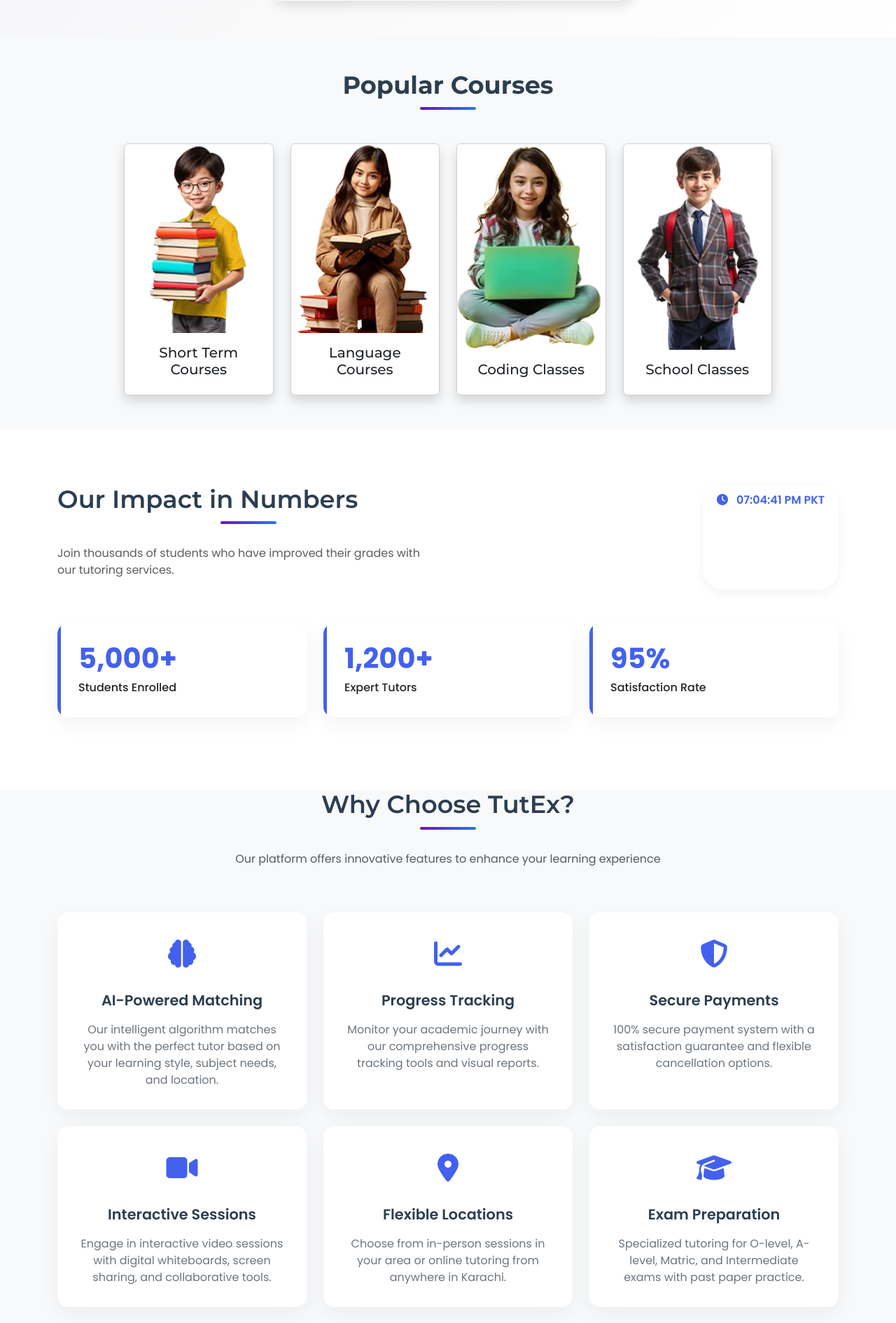
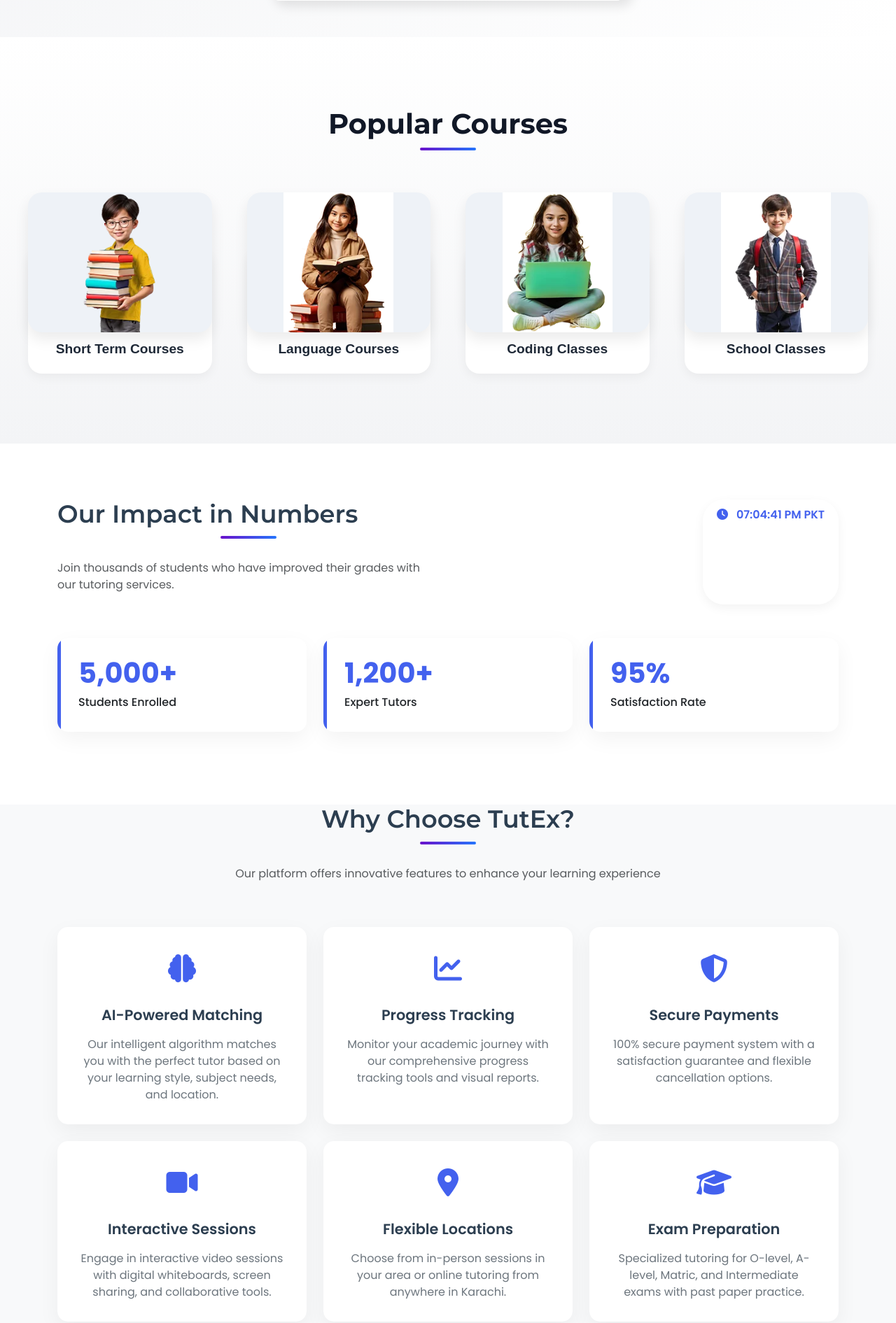
Before and after one commit to abdulrehmangulfaraz/TutEx, a Python web app: template frontend/templates/home.html in a window 1280 px wide. Shown: the part 1929-3820 px from the top of the page at 70% size. Run offline with Jinja, Linux system fonts and the light colour scheme; the template is opened without the code that fills it, so the values that code supplies are empty; some libraries are stand-ins or nearby versions.

Commit message:
Everything is completed till the current scope of the project

```diff
--- a/frontend/templates/home.html
+++ b/frontend/templates/home.html
@@ -1952,57 +1952,171 @@
 </body>
 
 <!-- Popular Subjects section -->
-<div class="py-5 bg-light popular-courses">
-  <div class="container">
-    <div class="row">
-      <div class="col-xl-10 offset-xl-1 col-lg-12 text-center">
-        <div class="courses-box">
-          <h2 class="mb-5 fw-bold text-center">Popular Courses</h2>
-          <div class="row g-4">
-
-            <!-- Course 1 -->
-            <div class="col-lg-3 col-sm-6">
-              <a href="/online-classes/short-term-courses" target="_blank" class="course-item card shadow h-100 text-decoration-none">
-
-                  <img src="/static/images/student.png" alt="Short Term Courses" class="card-img-top">
-                                <div class="card-body text-center">
-                  <h5 class="card-title text-dark">Short Term Courses</h5>
-                </div>
-              </a>
-            </div>
-            <!-- Course 2 -->
-            <div class="col-lg-3 col-sm-6">
-              <a href="/online-classes/language" target="_blank" class="course-item card shadow h-100 text-decoration-none">
-                <img src="/static/images/student2.png" alt="Language Courses" class="card-img-top">
-                <div class="card-body text-center">
-                  <h5 class="card-title text-dark">Language Courses</h5>
-                </div>
-              </a>
-            </div>
-            <!-- Course 3 -->
-            <div class="col-lg-3 col-sm-6">
-              <a href="/online-classes/coding-programming" target="_blank" class="course-item card shadow h-100 text-decoration-none">
-                <img src="/static/images/student3.png" alt="Coding Classes" class="card-img-top">
-                <div class="card-body text-center">
-                  <h5 class="img-title text-dark">Coding Classes</h5>
-                </div>
-              </a>
-            </div>
-            <!-- Course 4 -->
-            <div class="col-lg-3 col-sm-6">
-              <a href="/online-classes/school" target="_blank" class="course-item card shadow h-100 text-decoration-none">
-                <img src="/static/images/student4.png" alt="School Classes" class="card-img-top">
-                <div class="card-body text-center">
-                  <h5 class="card-title text-dark">School Classes</h5>
-                </div>
-              </a>
-            </div>
-          </div>
+<!-- Start of Popular Courses Section -->
+<div style="background: linear-gradient(to bottom, #ffffff, #f3f4f6); padding: 100px 20px; font-family: Arial, sans-serif;">
+  <style>
+    /* Main container for the courses section */
+    .popular-container-abd {
+      max-width: 1200px;
+      margin: 0 auto;
+    }
+
+    /* Title for the section */
+    .popular-title-abd {
+      text-align: center;
+      font-size: 2.5rem;
+      font-weight: 800;
+      margin-bottom: 60px;
+      color: #111827;
+    }
+
+    /* Responsive grid for the course cards */
+    .popular-grid-abd {
+      display: grid;
+      grid-template-columns: repeat(auto-fit, minmax(250px, 1fr));
+      gap: 50px; /* Increased gap for better spacing */
+    }
+
+    /*
+    * The main wrapper for each card unit.
+    * THIS is the hover target to ensure a smooth, stable animation.
+    */
+    .course-wrapper-abd {
+      position: relative;
+    }
+
+    /*
+    * The image container. This is the element that will "pop out".
+    * It has overflow:hidden to clip the image initially.
+    */
+    .course-image-container-abd {
+      position: relative;
+      z-index: 2; /* Sits on top of the content card */
+      height: 200px;
+      border-radius: 20px;
+      overflow: hidden; /* This is crucial for clipping the image initially */
+      box-shadow: 0 10px 20px rgba(0, 0, 0, 0.08);
+      transition: transform 0.4s ease, box-shadow 0.4s ease;
+      background-color: #eef2f7; /* Added background for contain-fit images */
+    }
+
+    .course-image-container-abd img {
+      width: 100%;
+      height: 100%;
+      /* Changed to 'contain' to ensure the full image is always visible */
+      object-fit: contain;
+      transition: transform 0.4s ease;
+    }
+
+    /*
+    * The content part of the card (the link and title).
+    * It's pulled up behind the image with a negative margin.
+    */
+    .course-card-abd {
+      display: block;
+      text-decoration: none;
+      position: relative;
+      background: #ffffff;
+      border-radius: 20px;
+      padding: 20px;
+      padding-top: 130px; /* Creates space for text below the image */
+      margin-top: -120px; /* Pulls this card up behind the image */
+      z-index: 1; /* Sits below the image container */
+      box-shadow: 0 5px 15px rgba(0, 0, 0, 0.05);
+      transition: transform 0.4s ease;
+      text-align: center;
+    }
+
+    .course-title-abd {
+      font-size: 1.2rem;
+      font-weight: 600;
+      color: #1f2937;
+      transition: color 0.3s ease;
+    }
+
+    /* --- HOVER EFFECTS --- */
+    /* The hover is on the main wrapper, which controls all child animations */
+
+    /* 1. The image container pops out and up */
+    .course-wrapper-abd:hover .course-image-container-abd {
+      transform: translateY(-50px) scale(1.05);
+      box-shadow: 0 20px 35px rgba(0, 0, 0, 0.2);
+    }
+
+    /* 2. The image inside zooms slightly to add parallax */
+    .course-wrapper-abd:hover .course-image-container-abd img {
+      transform: scale(1.1);
+    }
+
+    /* 3. The content card moves down slightly to create space */
+    .course-wrapper-abd:hover .course-card-abd {
+      transform: translateY(10px);
+    }
+
+    /* 4. The title changes color on hover */
+    .course-wrapper-abd:hover .course-title-abd {
+      color: #4f46e5;
+    }
+  </style>
+
+  <div class="popular-container-abd">
+    <h2 class="popular-title-abd">Popular Courses</h2>
+    <div class="popular-grid-abd">
+
+      <!-- Card 1 -->
+      <div class="course-wrapper-abd">
+        <div class="course-image-container-abd">
+          <img src="/static/images/student.png"
+               onerror="this.onerror=null;this.src='https://placehold.co/600x400/a2d2ff/333?text=Image+1';"
+               alt="Short Term Courses">
         </div>
+        <a href="/online-classes/short-term-courses" target="_blank" class="course-card-abd">
+          <div class="course-title-abd">Short Term Courses</div>
+        </a>
       </div>
+
+      <!-- Card 2 -->
+      <div class="course-wrapper-abd">
+        <div class="course-image-container-abd">
+          <img src="/static/images/student2.png"
+               onerror="this.onerror=null;this.src='https://placehold.co/600x400/ffafcc/333?text=Image+2';"
+               alt="Language Courses">
+        </div>
+        <a href="/online-classes/language" target="_blank" class="course-card-abd">
+          <div class="course-title-abd">Language Courses</div>
+        </a>
+      </div>
+
+      <!-- Card 3 -->
+      <div class="course-wrapper-abd">
+        <div class="course-image-container-abd">
+          <img src="/static/images/student3.png"
+               onerror="this.onerror=null;this.src='https://placehold.co/600x400/bde0fe/333?text=Image+3';"
+               alt="Coding Classes">
+        </div>
+        <a href="/online-classes/coding-programming" target="_blank" class="course-card-abd">
+          <div class="course-title-abd">Coding Classes</div>
+        </a>
+      </div>
+
+      <!-- Card 4 -->
+      <div class="course-wrapper-abd">
+        <div class="course-image-container-abd">
+          <img src="/static/images/student4.png"
+               onerror="this.onerror=null;this.src='https://placehold.co/600x400/cddafd/333?text=Image+4';"
+               alt="School Classes">
+        </div>
+        <a href="/online-classes/school" target="_blank" class="course-card-abd">
+          <div class="course-title-abd">School Classes</div>
+        </a>
+      </div>
+
     </div>
   </div>
 </div>
+<!-- End of Popular Courses Section -->
+
+
 
 
 
```
